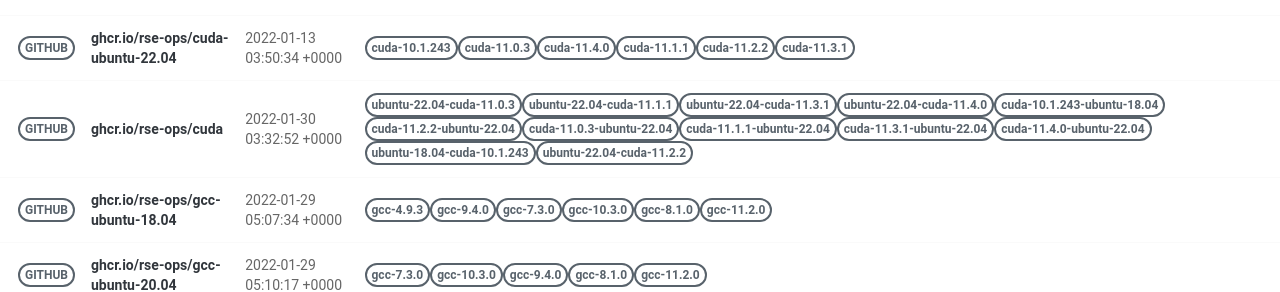
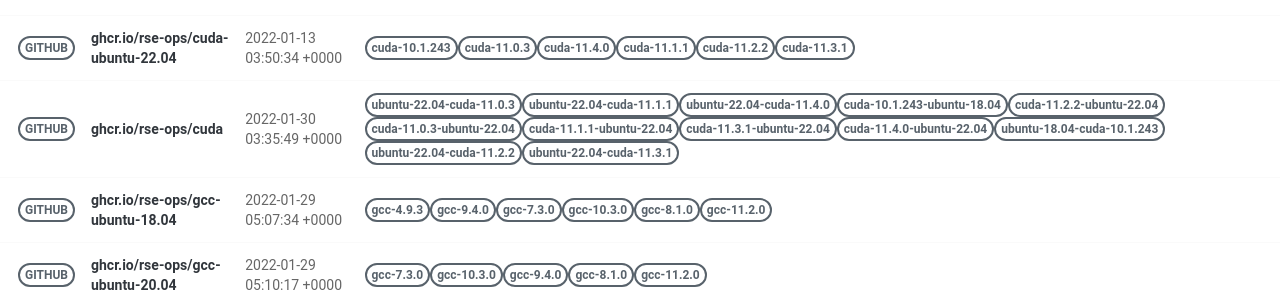
Before and after one commit to rse-ops/docker-images, a Jekyll site: the page built from pages/index.md, in a window 1280 px wide. Shown: the part 414-706 px from the top of the page. Built offline with Jekyll 4.4.1, drawn with Linux system fonts in a browser that asks for light colours; nearby versions of some CDN libraries.

Commit message:
Automated push to update library 2022-01-30

```diff
--- a/_library/ghcr.io-rse-ops-cuda.md
+++ b/_library/ghcr.io-rse-ops-cuda.md
@@ -1,7 +1,7 @@
 ---
 layout: container
 name: ghcr.io/rse-ops/cuda
-updated_at: 2022-01-30 03:32:52.072333
+updated_at: 2022-01-30 03:35:49.237953
 
 
 container_url: https://github.com/orgs/rse-ops/packages/container/package/cuda
```
Also changed, not shown: other parts of _library/ghcr.io-rse-ops-cuda.md (+3 -3 lines).
